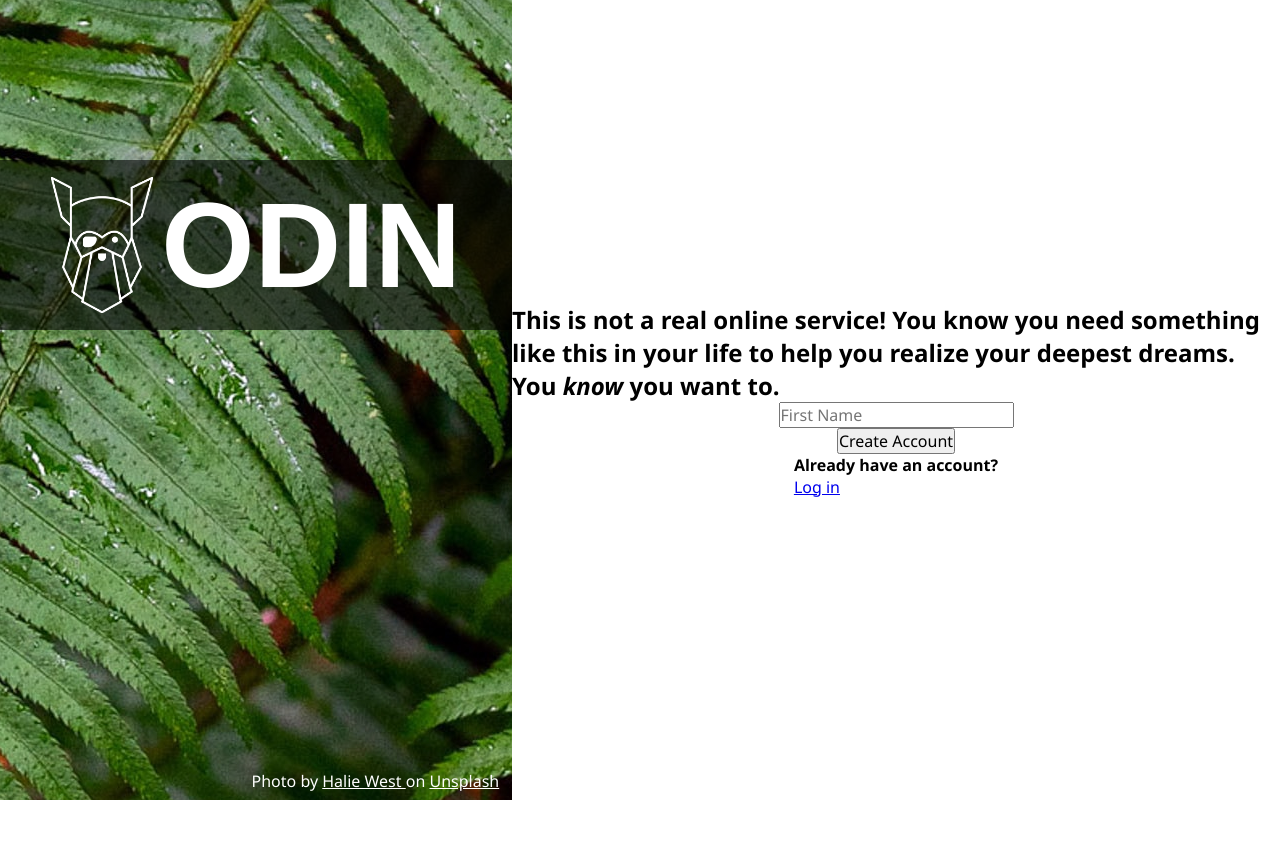
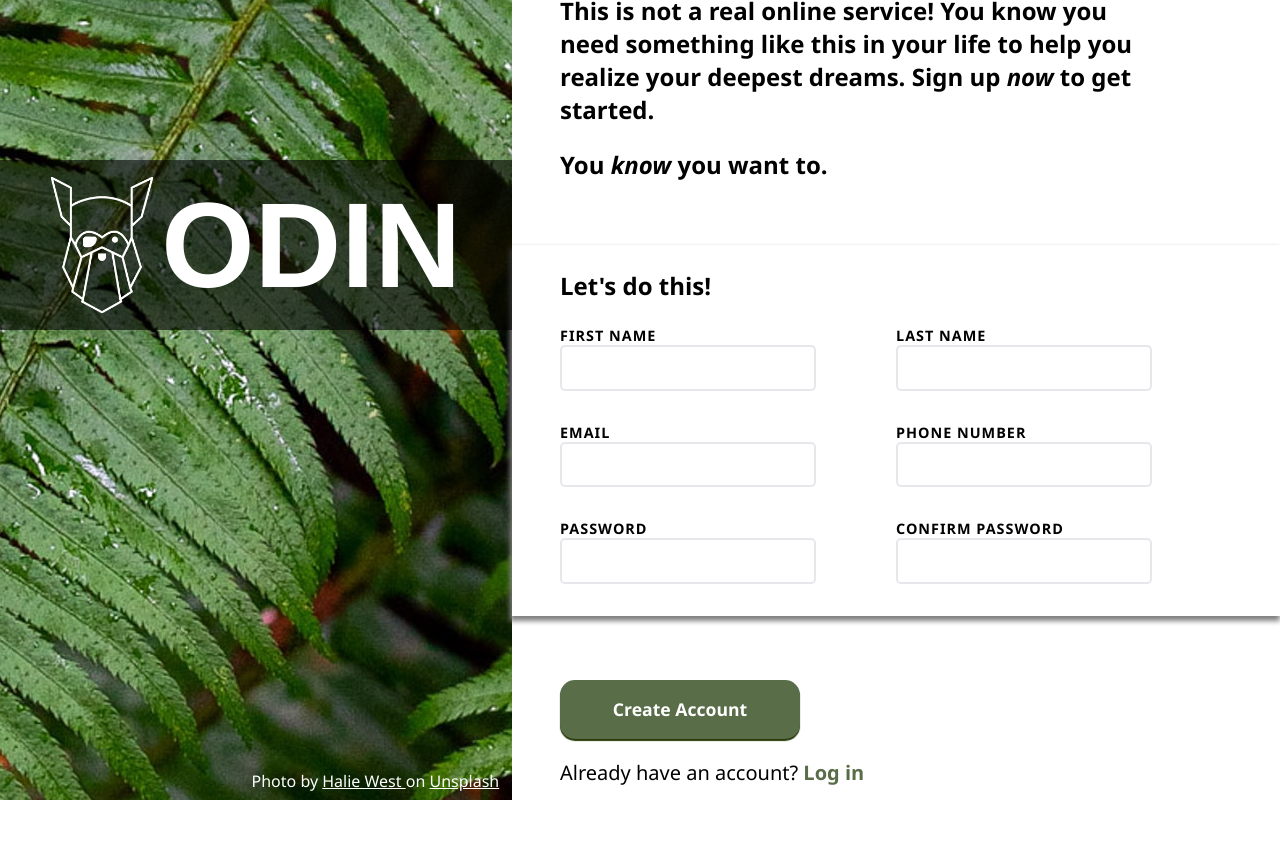
Before and after one commit to nFinityV2/TOP-Sign-Up-Form, a plain HTML site: page index.html in a window 1280 px wide. Before the commit the page ends 800 px from the top, so only its background shows below. Drawn offline with Linux system fonts and the light colour scheme.

Commit message:
Final Commit

```diff
--- a/index.html
+++ b/index.html
@@ -9,18 +9,22 @@
 
   <body>
     <main class="main-container">
-
       <section class="hero">
         <div class="logo">
-          <img class="logo-img" src="assets/odin-lined.png" alt="odin-logo">
+          <img class="logo-img" src="assets/odin-lined.png" alt="odin-logo" />
           <h1 class="logo-title">Odin</h1>
         </div>
         <p class="attribution">
           Photo by
-          <a href="https://unsplash.com/@haliewestphoto?utm_source=unsplash&utm_medium=referral&utm_content=creditCopyText">
+          <a
+            href="https://unsplash.com/@haliewestphoto?utm_source=unsplash&utm_medium=referral&utm_content=creditCopyText"
+          >
             Halie West
-          </a> on
-          <a href="https://unsplash.com/photos/25xggax4bSA?utm_source=unsplash&utm_medium=referral&utm_content=creditCopyText">
+          </a>
+          on
+          <a
+            href="https://unsplash.com/photos/25xggax4bSA?utm_source=unsplash&utm_medium=referral&utm_content=creditCopyText"
+          >
             Unsplash
           </a>
         </p>
@@ -28,23 +32,52 @@
 
       <section class="content">
         <div class="header">
-          <h2>This is not a real online service! You know you need something
-              like this in your life to help you realize your deepest dreams.
+          <h2>
+            This is not a real online service! You know you need something like
+            this in your life to help you realize your deepest dreams. Sign up
+            <span>now</span> to get started.
           </h2>
+          <br />
           <h2>You <span>know</span> you want to.</h2>
         </div>
+
         <div class="form-container">
+          <h2 class="form-text">Let's do this!</h2>
           <form action="#" method="get">
-            <label for="firstName"></label>
-            <input type="text" name="firstName" placeholder="First Name">
+            <div class="form-inner-container">
+              <div>
+                <label for="firstName">First Name</label>
+                <input type="text" name="firstName" required/>
+              </div>
+              <div>
+                <label for="lastName">Last Name</label>
+                <input type="text" name="lastName" required/>
+              </div>
+              <div>
+                <label for="email">Email</label>
+                <input type="email" name="email" />
+              </div>
+              <div>
+                <label for="phone">Phone Number</label>
+                <input type="text" name="phone" />
+              </div>
+              <div>
+                <label for="password">Password</label>
+                <input type="password" name="password" />
+              </div>
+              <div>
+                <label for="cPassword">Confirm Password</label>
+                <input type="password" name="cPassword" />
+              </div>
+            </div>
           </form>
         </div>
+
         <div class="submit">
           <button type="submit">Create Account</button>
-        </div>
-        <div class="login">
-          <h2>Already have an account?</h2>
-          <a href="#">Log in</a>
+          <h3 class="login-text">
+            Already have an account? <span><a href="#">Log in</a></span>
+          </h3>
         </div>
       </section>
     </main>
--- a/styles.css
+++ b/styles.css
@@ -65,10 +65,14 @@
     display: flex;
     flex-direction: column;
     justify-content: center;
-    align-items: center;
+    align-content: center;
 }
 
- .header h2, .header span {
+.header, .submit{
+    margin: 1em 0;
+}
+
+.header h2, .header span, .form-container h2 {
     font-weight: 600;
     font-size: 1.5rem;
 }
@@ -76,3 +80,85 @@
 .header span {
     font-style: italic;
 }
+
+.header {
+    margin-right: 5em;
+}
+
+.header, .submit {
+    padding: 03em;
+}
+
+.submit h3, .submit a {
+    font-size: 1.25rem;
+    font-weight: 400;
+ }
+
+.submit button {
+    border: none;
+    border-radius: 15px;
+    box-shadow: 0px 2px 1px rgb(40, 58, 9);
+    background-color: #596d48;
+    color: #ffff;
+    padding: 1em 3em;
+    font-size: 1.1rem;
+    font-weight: 600;
+    cursor: pointer;
+}
+
+.submit a {
+    color: #596d48;
+    font-weight: 700;
+    text-decoration: none;
+}
+
+/* FORM SECTION */
+
+.form-container {
+    box-shadow: -1px 4px 5px 1px grey;
+    padding: 0 3em;
+}
+
+.form-text, .login-text {
+    padding: 1em 0;
+}
+
+.form-inner-container {
+    display: flex;
+    flex-wrap: wrap;
+}
+
+.form-inner-container > div {
+    width: 50%;
+    display: flex;
+    flex-direction: column;
+    padding: 0em 5em 2em 0em;
+}
+
+.form-inner-container label, .form-inner-container input {
+    width: 100%;
+}
+
+
+label {
+    text-transform: uppercase;
+    font-weight: 600;
+    font-size: 0.9rem;
+    letter-spacing: 1px;
+}
+
+input {
+    border: 2px #E5E7EB solid;
+    border-radius: 5px;
+    padding: 0.5em 0.6em;
+    font-weight: 600;
+    font-size: 1.1rem;
+}
+
+input, input:focus {
+    outline: none;
+}
+
+input:focus {
+    border-color: rgb(7, 150, 240);
+}
```
Lines whose indentation alone changed are shown as unchanged.
